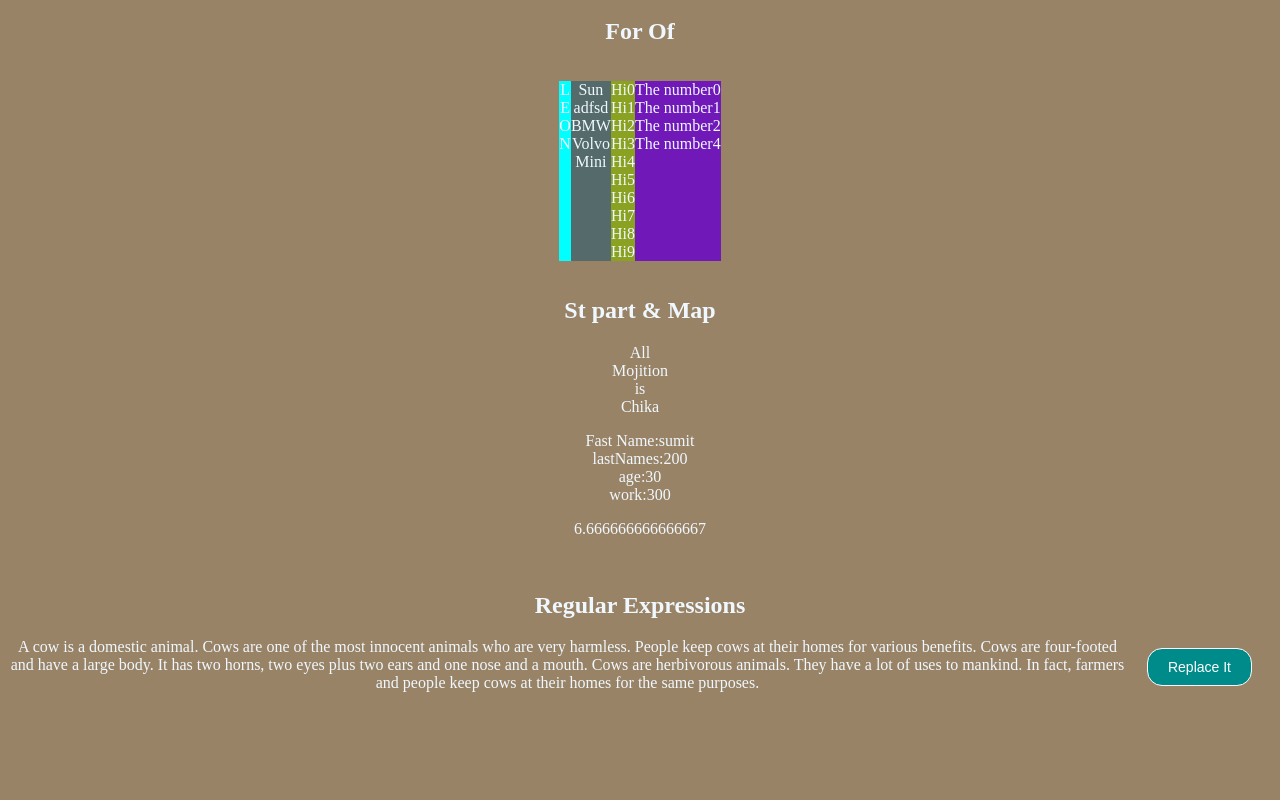
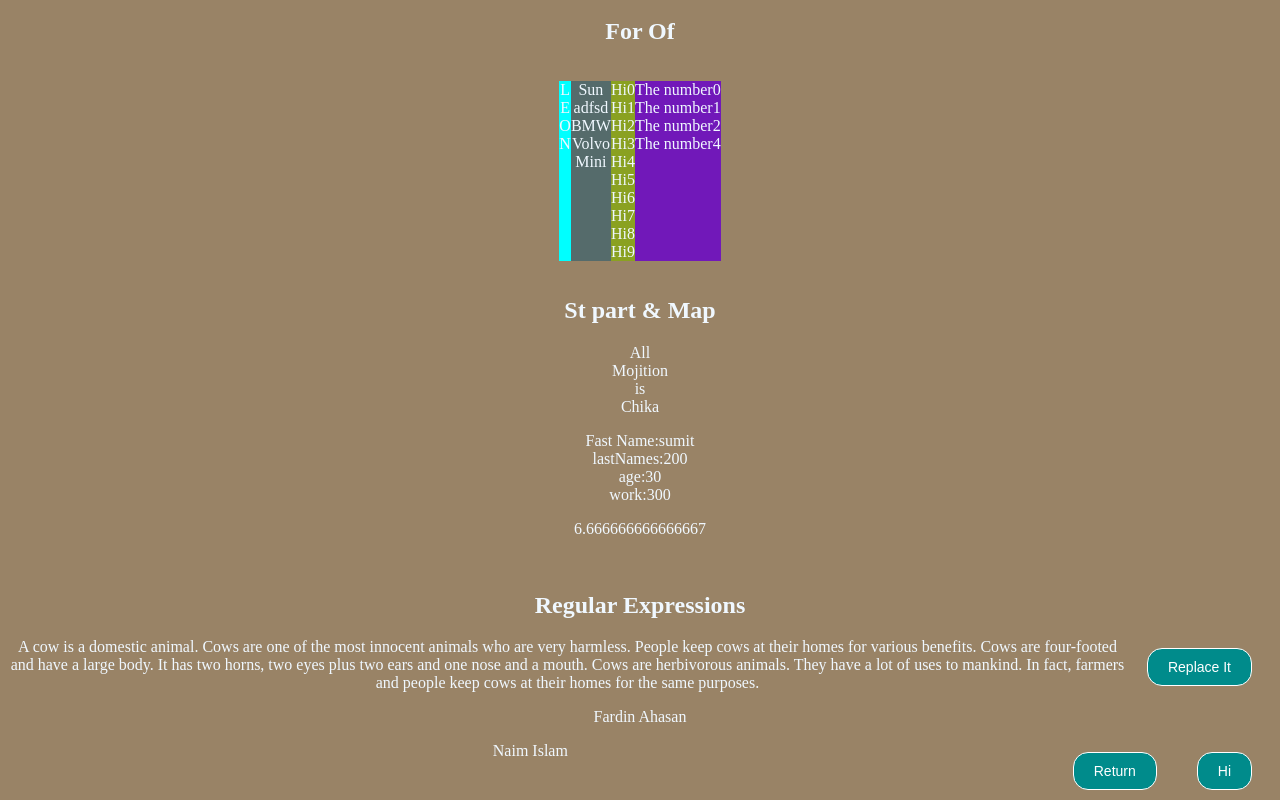
Before and after one commit to Fardin9721/Javascript_Practice, a plain HTML site: page index.html in a window 1280 px wide. Shown: the part 1804-2604 px from the top of the page. Before the commit the page ends 2512 px from the top, so only its background shows below. Drawn offline with Linux system fonts and the light colour scheme.

Commit message:
this Kyeword

```diff
--- a/asstes/js/test.js
+++ b/asstes/js/test.js
@@ -1,4 +1,4 @@
-
+// "use strict";
 // Object
 const leon ={
     fastName :"Fardin",
@@ -349,3 +349,27 @@ function changethis(){
     let text = document.getElementById('sree').innerHTML;
     document.getElementById('sree').innerHTML=text.replace(/cow/ig,"(Dog)");
 };
+hlww();
+function hlww(){
+    console.log("Hello27");
+}
+const maloma ={
+    fastName: 'Fardin',
+    lestName: 'Ahasan',
+    id:60,
+    fullName:function(){
+        return this.fastName+ " " + this.lestName;
+    }
+}
+
+document.getElementById('this_is').innerHTML=maloma.fullName();
+const naim ={
+    fullName:function(){
+        return this.fastName + " " + this.lastName;
+    }
+}
+const naimName ={
+    fastName:"Naim",
+    lastName:"Islam"
+}
+document.getElementById('thisPara').innerHTML=naim.fullName.call(naimName);
--- a/index.html
+++ b/index.html
@@ -103,6 +103,10 @@
             <br><h1>Regular Expressions</h1>
             <button class="btn" id="bstt" onclick="changethis()">Replace It</button>
             <p id="sree">A cow is a domestic animal. Cows are one of the most innocent animals who are very harmless. People keep cows at their homes for various benefits. Cows are four-footed and have a large body. It has two horns, two eyes plus two ears and one nose and a mouth. Cows are herbivorous animals. They have a lot of uses to mankind. In fact, farmers and people keep cows at their homes for the same purposes.</p>
+            <p id="this_is"></p>
+            <button id="shoss" class="btn" onclick="this.style.display='none'">Hi</button>
+            <button class="btn" onclick="shoews()">Return</button>
+            <p id="thisPara"></p>
         </section>
     </div>
 
```
